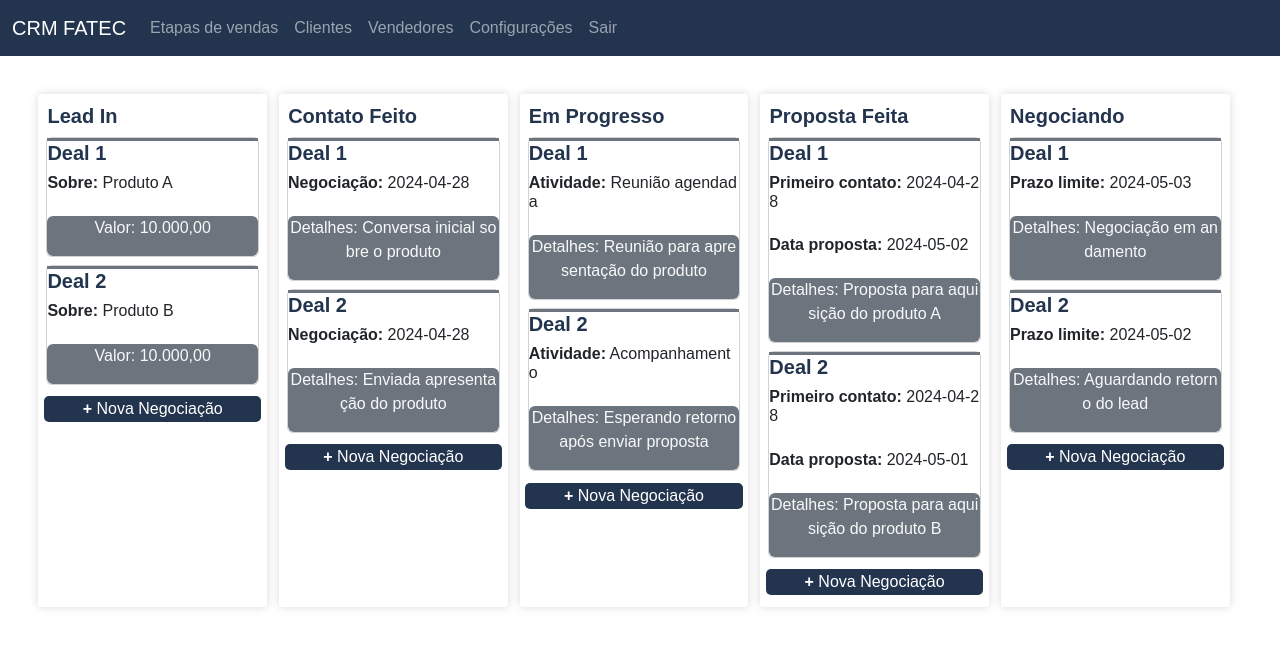
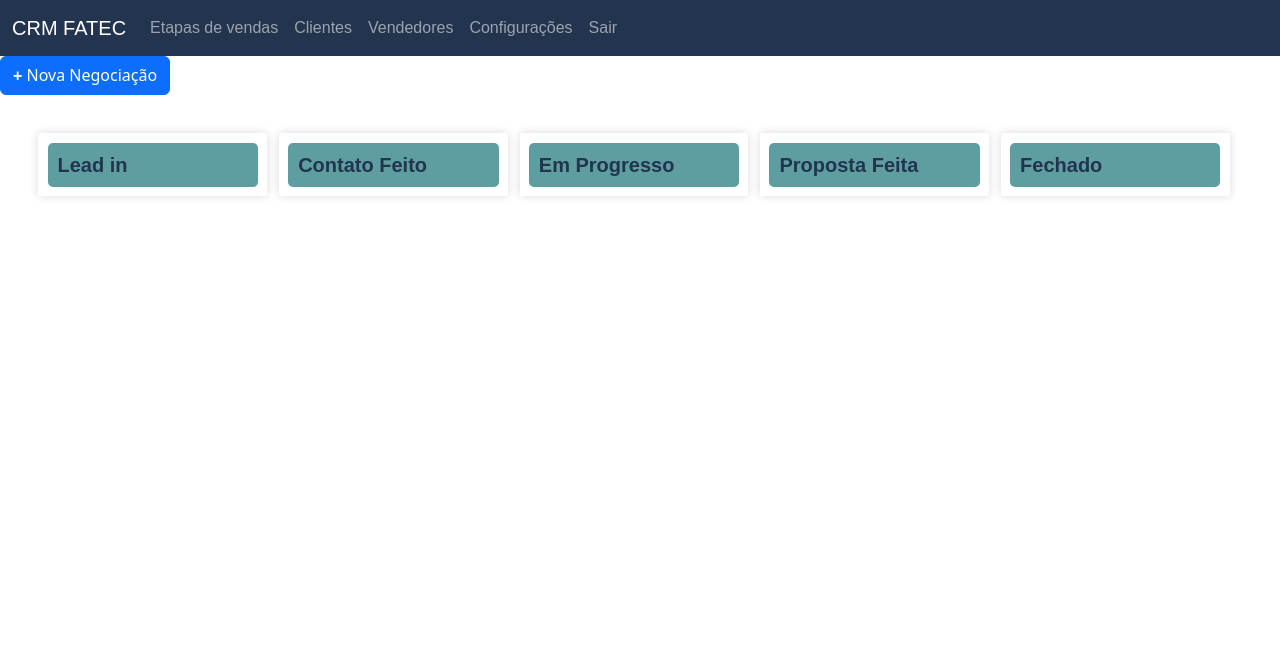
Before and after one commit to gab3mioni/sistemaCRM_SI, a PHP site: page /public/dashboard.php in a window 1280 px wide. Shown: the top 648 px of the page. Run offline with PHP 8.4, Linux system fonts and the light colour scheme; data comes from the database, SQL or seed files in the repository.

Commit message:
new dashboard

```diff
--- a/app/class/dashboard.css
+++ b/app/class/dashboard.css
@@ -1,8 +1,9 @@
 * {
-    font-family: sans-serif; /* Change your font family */
+    font-family: sans-serif;
+    margin: 0;
+    padding: 0;
+    box-sizing: border-box;
   }
-
-
 
 .navbar{
     background-color: #23344e;
@@ -62,3 +63,31 @@
       word-break: break-word;
     }
   }
+
+.kanban {
+  display: flex;
+  justify-content: center;
+  min-height: 400px;
+  gap: 10px;
+  padding: 10px;
+}
+
+.column {
+  display: flex;
+  flex-direction: column;
+  gap: 10px;
+  padding: 10px;
+  background-color: cadetblue;
+  min-width: 200px;
+  border-radius: 5px;
+}
+
+.item {
+  background-color: white;
+  padding: 10px;
+  border-radius: 5px;
+}
+
+.dragging {
+  opacity: 0.5;
+}
--- a/public/dashboard.php
+++ b/public/dashboard.php
@@ -1,15 +1,3 @@
-<?php
-include ("../config/config.php");
-
-session_start();
-
-$consultaClientes = "SELECT * FROM leads ORDER BY id ASC";
-$stmt = $conexao->prepare($consultaClientes);
-$stmt->execute();
-
-
-?>
-
 <!DOCTYPE html>
 <html lang="en">
 
@@ -18,10 +6,9 @@ $stmt->execute();
     <meta name="viewport" content="width=device-width, initial-scale=1.0">
     <title>Dashboard</title>
 
-    <link rel="stylesheet" href="../app/class/dashboard.css">
-
     <link href="https://cdn.jsdelivr.net/npm/bootstrap@5.3.3/dist/css/bootstrap.min.css" rel="stylesheet"
         integrity="sha384-QWTKZyjpPEjISv5WaRU9OFeRpok6YctnYmDr5pNlyT2bRjXh0JMhjY6hW+ALEwIH" crossorigin="anonymous">
+    <link rel="stylesheet" href="../app/class/dashboard.css">
 
 </head>
 
@@ -35,7 +22,9 @@ $stmt->execute();
             <button class="navbar-toggler" type="button" data-bs-toggle="collapse"
                 data-bs-target="#navbarSupportedContent" aria-controls="navbarSupportedContent" aria-expanded="false"
                 aria-label="Toggle navigation">
-                <span class="navbar-toggler-icon"></span>
+
+                <span class="navbar-toggler-icon"></span>]
+
             </button>
             <div class="collapse navbar-collapse" id="navbarSupportedContent">
                 <ul class="navbar-nav me-auto mb-2 mb-lg-0">
@@ -60,111 +49,116 @@ $stmt->execute();
     </nav>
     <!-- fim cabeçalho -->
 
+    <button id="addLeadBtn" class="btn btn-primary"><span style="font-weight: bold;">+</span> Nova Negociação</button>
+
     <div class="colunas">
-
         <div class="d-flex">
 
-            <div class=" titulo_coluna">
-                <h5 class="margin_titulo">Lead In</h5>
-                <div class="lead">
-                    <?php
-                    $stmt1 = $conexao->prepare("SELECT * FROM leads");
-                    $stmt1->execute();
-                    while ($userData = $stmt1->fetch(PDO::FETCH_ASSOC)) {
-                        echo "<div class='lead-card card m-2'>";
-                        echo "<div class='border-top border-3 border-secondary fw-bold'><h5><strong>" . $userData['nome_lead'] . "</strong></h5></div>";
-                        echo "<div class='h6'><p><strong>Sobre:</strong> " . $userData['interesse'] . "</p></div>";
-                        echo "<div class='fs-6 text-light bg-secondary rounded text-center'><p><strong>Valor:</strong> " . $userData['valor'] . "</p></div>";
-                        echo "</div>";
-                    }
-                    ?>
+            <div class="titulo_coluna lead">
+                <h5 class="margin_titulo column">Lead in</h5>
+                <div id="leadIn" class="lead" draggable="true">
+                    <!-- Cards serão adicionados aqui -->
                 </div>
-                <button class="botao-customizado "><span style="font-weight: bold;">+</span> Nova Negociação</button>
             </div>
 
-
-
-            <div class=" titulo_coluna">
-                <h5 class="margin_titulo">Contato Feito</h5>
-                <div class="lead">
-                    <?php
-                    $stmt2 = $conexao->prepare("SELECT * FROM contatos");
-                    $stmt2->execute();
-                    while ($userData = $stmt2->fetch(PDO::FETCH_ASSOC)) {
-                        echo "<div class='lead-card card m-2'>";
-                        echo "<div class='border-top border-3 border-secondary fw-bold'><h5><strong>" . $userData['lead_nome'] . "</strong></h5></div>";
-                        echo "<div class='h6'><p><strong>Negociação:</strong> " . $userData['data_captura'] . "</p></div>";
-                        echo "<div class='fs-6 text-light bg-secondary rounded text-center'><p><strong>Detalhes:</strong> " . $userData['detalhes'] . "</p></div>";
-                        echo "</div>";
-                    }
-                    ?>
+            <div class="titulo_coluna lead">
+                <h5 class="margin_titulo column">Contato Feito</h5>
+                <div id="contatoFeito" class="lead" draggable="true">
+                    <!-- Cards serão adicionados aqui -->
                 </div>
-                <button class="botao-customizado"><span style="font-weight: bold;">+</span> Nova Negociação</button>
             </div>
 
-
-            <div class=" titulo_coluna">
-                <h5 class="margin_titulo">Em Progresso</h5>
-                <div class="lead">
-                    <?php
-                    $stmt2 = $conexao->prepare("SELECT * FROM progresso");
-                    $stmt2->execute();
-                    while ($userData = $stmt2->fetch(PDO::FETCH_ASSOC)) {
-                        echo "<div class='lead-card card m-2'>";
-                        echo "<div class='border-top border-3 border-secondary fw-bold'><h5><strong>" . $userData['nome_lead_progresso'] . "</strong></h5></div>";
-                        echo "<div class='h6'><p><strong>Atividade:</strong> " . $userData['atividade'] . "</p></div>";
-                        echo "<div class='fs-6 text-light bg-secondary rounded text-center'><p><strong>Detalhes:</strong> " . $userData['detalhes'] . "</p></div>";
-                        echo "</div>";
-                    }
-                    ?>
+            <div class="titulo_coluna lead">
+                <h5 class="margin_titulo column">Em Progresso</h5>
+                <div id="emProgresso" class="lead" draggable="true">
+                    <!-- Cards serão adicionados aqui -->
                 </div>
-                <button class="botao-customizado"><span style="font-weight: bold;">+</span> Nova Negociação</button>
             </div>
 
-            <div class=" titulo_coluna">
-                <h5 class="margin_titulo">Proposta Feita</h5>
-                <div class="lead">
-                    <?php
-                    $stmt2 = $conexao->prepare("SELECT * FROM propostas");
-                    $stmt2->execute();
-                    while ($userData = $stmt2->fetch(PDO::FETCH_ASSOC)) {
-                        echo "<div class='lead-card card m-2'>";
-                        echo "<div class='border-top border-3 border-secondary fw-bold'><h5><strong>" . $userData['nome_proposta'] . "</strong></h5></div>";
-                        echo "<div class='h6'><p><strong>Primeiro contato:</strong> " . $userData['data_primeiro_contato'] . "</p></div>";
-                        echo "<div class='h6'><p><strong>Data proposta:</strong> " . $userData['data_proposta'] . "</p></div>";
-                        echo "<div class='fs-6 text-light bg-secondary rounded text-center'><p><strong>Detalhes:</strong> " . $userData['descricao'] . "</p></div>";
-                        echo "</div>";
-                    }
-                    ?>
+            <div class="titulo_coluna lead">
+                <h5 class="margin_titulo column">Proposta Feita</h5>
+                <div id="propostaFeita" class="lead" draggable="true">
+                    <!-- Cards serão adicionados aqui -->
                 </div>
-                <button class="botao-customizado"><span style="font-weight: bold;">+</span> Nova Negociação</button>
             </div>
 
-            <div class=" titulo_coluna">
-                <h5 class="margin_titulo">Negociando</h5>
-                <div class="lead">
-                    <?php
-                    $stmt2 = $conexao->prepare("SELECT * FROM negociacoes");
-                    $stmt2->execute();
-                    while ($userData = $stmt2->fetch(PDO::FETCH_ASSOC)) {
-                        echo "<div class='lead-card card m-2'>";
-                        echo "<div class='border-top border-3 border-secondary fw-bold'><h5><strong>" . $userData['nome_negociacao'] . "</strong></h5></div>";
-                        echo "<div class='h6'><p><strong>Prazo limite:</strong> " . $userData['data_negociacao'] . "</p></div>";
-                        echo "<div class='fs-6 text-light bg-secondary rounded text-center'><p><strong>Detalhes:</strong> " . $userData['descricao'] . "</p></div>";
-                        echo "</div>";
-                    }
-                    ?>
+            <div class="titulo_coluna lead">
+                <h5 class="margin_titulo column">Fechado</h5>
+                <div id="fechado" class="lead" draggable="true">
+                    <!-- Cards serão adicionados aqui -->
                 </div>
-                <button class="botao-customizado"><span style="font-weight: bold;">+</span> Nova Negociação</button>
             </div>
-
-
         </div>
     </div>
 
-    <script src="https://cdn.jsdelivr.net/npm/bootstrap@5.3.3/dist/js/bootstrap.bundle.min.js"
-        integrity="sha384-YvpcrYf0tY3lHB60NNkmXc5s9fDVZLESaAA55NDzOxhy9GkcIdslK1eN7N6jIeHz"
-        crossorigin="anonymous"></script>
+    <!-- Modal de Novo Registro -->
+    <div class="modal fade" id="novoRegistroModal" tabindex="-1" aria-labelledby="novoRegistroModalLabel"
+        aria-hidden="true">
+        <div class="modal-dialog">
+            <div class="modal-content">
+                <div class="modal-header">
+                    <h5 class="modal-title" id="novoRegistroModalLabel">Novo Registro</h5>
+                    <button type="button" class="close" data-dismiss="modal" aria-label="Close">
+                        <span aria-hidden="true">&times;</span>
+                    </button>
+                </div>
+                <div class="modal-body">
+                    <form id="novoRegistroForm">
+                        <div class="mb-3">
+                            <label for="nomeLead" class="form-label">Nome do Lead</label>
+                            <input type="text" class="form-control" id="nomeLead" required>
+                        </div>
+                        <div class="mb-3">
+                            <label for="interesse" class="form-label">Interesse</label>
+                            <input type="text" class="form-control" id="interesse" required>
+                        </div>
+                        <div class="mb-3">
+                            <label for="valor" class="form-label">Valor</label>
+                            <input type="text" class="form-control" id="valor" required>
+                        </div>
+                        <button type="submit" class="btn btn-primary">Adicionar</button>
+                    </form>
+                </div>
+            </div>
+        </div>
+    </div>
+
+    <!-- Modal de Edição de Registro -->
+    <div class="modal fade" id="editarRegistroModal" tabindex="-1" aria-labelledby="editarRegistroModalLabel"
+        aria-hidden="true">
+        <div class="modal-dialog">
+            <div class="modal-content">
+                <div class="modal-header">
+                    <h5 class="modal-title" id="editarRegistroModalLabel">Editar Registro</h5>
+                    <button type="button" class="close" data-dismiss="modal" aria-label="Close">
+                        <span aria-hidden="true">&times;</span>
+                    </button>
+                </div>
+                <div class="modal-body">
+                    <form id="editarRegistroForm">
+                        <div class="mb-3">
+                            <label for="editNomeLead" class="form-label">Nome do Lead</label>
+                            <input type="text" class="form-control" id="editNomeLead" required>
+                        </div>
+                        <div class="mb-3">
+                            <label for="editInteresse" class="form-label">Interesse</label>
+                            <input type="text" class="form-control" id="editInteresse" required>
+                        </div>
+                        <div class="mb-3">
+                            <label for="editValor" class="form-label">Valor</label>
+                            <input type="text" class="form-control" id="editValor" required>
+                        </div>
+                        <button type="submit" class="btn btn-primary">Salvar</button>
+                    </form>
+                </div>
+            </div>
+        </div>
+    </div>
+
+    <script src="https://code.jquery.com/jquery-3.5.1.slim.min.js"></script>
+    <script src="https://cdn.jsdelivr.net/npm/@popperjs/core@2.9.3/dist/umd/popper.min.js"></script>
+    <script src="https://stackpath.bootstrapcdn.com/bootstrap/4.5.2/js/bootstrap.min.js"></script>
+    <script src="../app/js/dashboard.js"></script>
 </body>
 
 </html>
```
Also changed, not shown: app/js/dashboard.js (added, +114 -0 lines).
